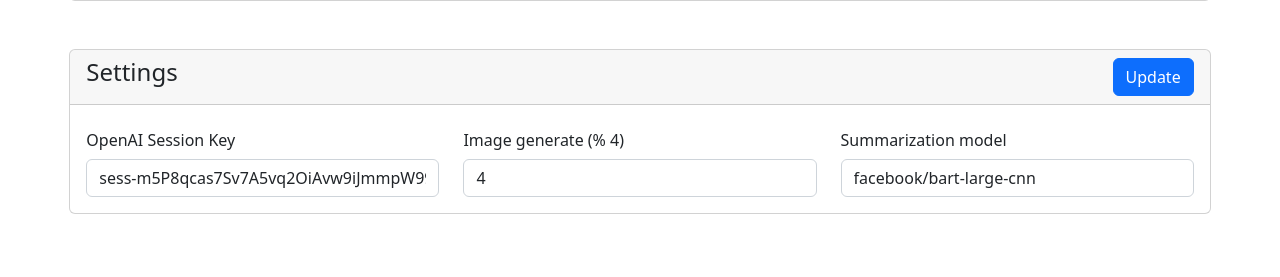
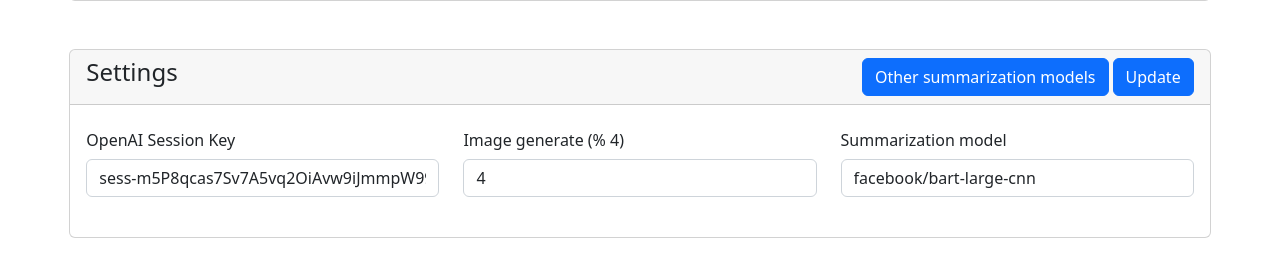
Before and after one commit to tulliopizzuti/dsml, a Django app: page / in a window 1280 px wide. Shown: the part 429-706 px from the top of the page. Run offline with Django 4.2, Linux system fonts and the light colour scheme; data comes from the database, SQL or seed files in the repository; some libraries are stand-ins or nearby versions.

Commit message:
add btn other models

```diff
--- a/dsml/dalleapp/templates/index.html
+++ b/dsml/dalleapp/templates/index.html
@@ -37,6 +37,8 @@
         <div class="card-header">
             <h4 class="card-title d-inline-block">Settings</h4>
             <a class="btn btn-primary d-inline-block float-end" onClick="updateSettings()">Update</a>
+            <a class="btn btn-primary d-inline-block float-end me-1" href="https://huggingface.co/models?pipeline_tag=summarization&sort=downloads" target="_blank">Other summarization models</a>
+
         </div>
         <div class="card-body">
             <form id="settings-form">
@@ -57,6 +59,11 @@
 
 
             </form>
+            <div class="row mt-2">
+                <div class="col">
+                    <p></p>
+                </div>
+            </div>
         </div>
     </div>
 </section>
```
